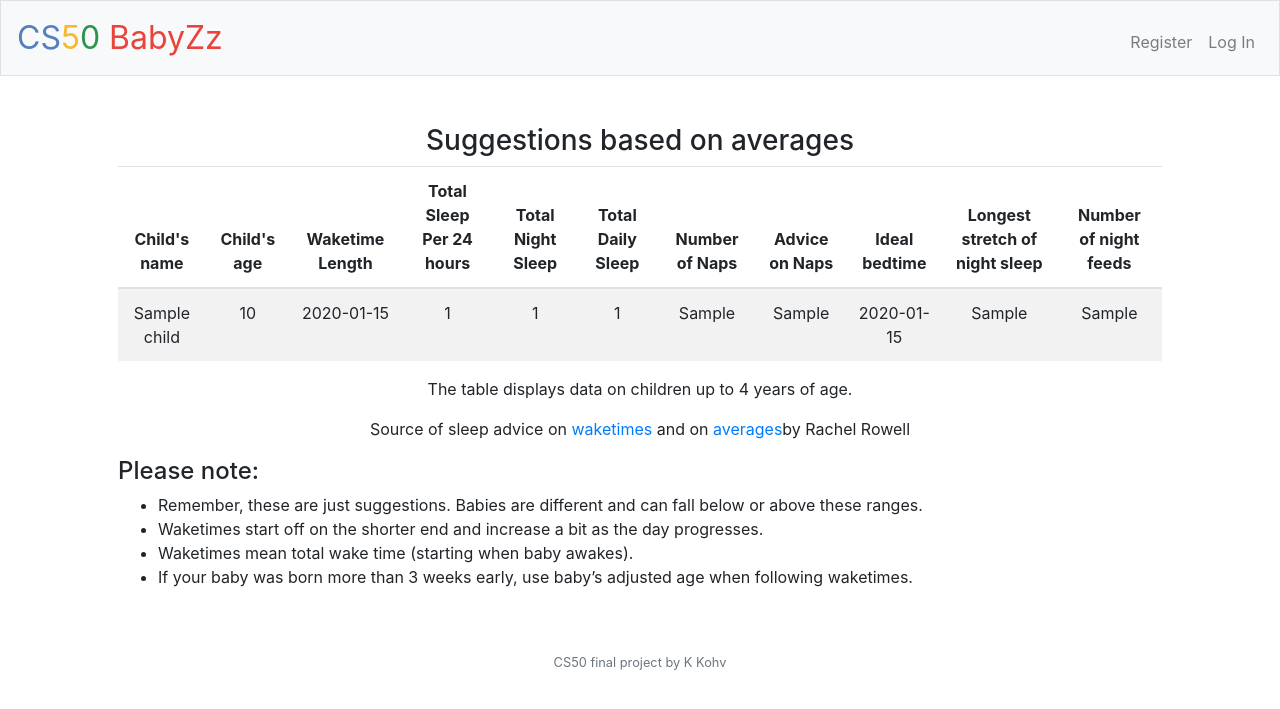
After one commit to KeaKohv/babyzz, a Flask app: template templates/averages.html in a window 1280 px wide. The commit adds this page. Shown: the top 709 px of the page. Run offline with Flask 2, Linux system fonts and the light colour scheme; the template is opened without the code that fills it: most values are stand-ins (such as "Sample title", 1, 10 or a date in 2020); some libraries are stand-ins or nearby versions.

Commit message:
averages.html

```diff
--- a/application.py
+++ b/application.py
@@ -58,7 +58,12 @@ def waketimes():
     children = children_waketime(session["user_id"])
     return render_template("waketimes.html", children=children)
 
-
+@app.route("/averages")
+@login_required
+def averages():
+    """Show averages page"""
+    children = children_averages(session["user_id"])
+    return render_template("averages.html", children=children)
 
 @app.route("/children", methods=["GET", "POST"])
 @login_required
@@ -300,6 +305,61 @@ def children_waketime(user_id):
 
     return children
 
+# Function for averages.html
+def children_averages(user_id):
+    rows = db.execute("SELECT * FROM children WHERE parent_id = ?", user_id)
+
+    children = []
+    for row in rows:
+        baby_name = row["baby_name"]
+        baby_birth = row["baby_birth"]
+        baby_age = calculate_age(baby_birth)
+        baby_age_in_months = calculate_age_in_months(baby_birth)
+        waketime = "ZZZ"
+        total_sleep = "ZZZ"
+        total_night = "ZZZ"
+        total_day = "ZZZ"
+        nr_naps = "ZZZ"
+        naps_advice = "ZZZ"
+        bedtime = "ZZZ"
+        night_sleep_pattern = "ZZZ"
+        night_feeds = "ZZZ"
+        if baby_age_in_months <= 48:
+            new_child = {
+                "baby_name": baby_name,
+                "baby_birth": baby_birth,
+                "baby_age": baby_age,
+                "age_in_months": baby_age_in_months,
+                "waketime": waketime,
+                "total_sleep": total_sleep,
+                "total_night": total_night,
+                "total_day": total_day,
+                "nr_naps": nr_naps,
+                "naps_advice": naps_advice,
+                "bedtime": bedtime,
+                "night_sleep_pattern": night_sleep_pattern,
+                "night_feeds": night_feeds
+            }
+            children.append(new_child)
+
+    for child in children:
+        months = child["age_in_months"]
+        averages = db.execute("SELECT * FROM averages WHERE age_min <= ? AND age_max >= ?",
+                                  months, months)
+
+        if len(averages) == 1:
+            for row in averages:
+                child["waketime"] = row["waketime"]
+                child["total_sleep"] = row["total_sleep"]
+                child["total_day"] = row["total_day"]
+                child["nr_naps"] = row["nr_naps"]
+                child["naps_advice"] = row["naps_advice"]
+                child["bedtime"] = row["bedtime"]
+                child["night_sleep_pattern"] = row["night_sleep_pattern"]
+                child["night_feeds"] = row["night_feeds"]
+
+    return children
+
 
 # This function is partly based on the solution given here: https://stackoverflow.com/questions/2217488/age-from-birthdate-in-python
 def calculate_age(born):
--- /dev/null
+++ b/templates/averages.html
@@ -0,0 +1,56 @@
+{% extends "layout.html" %}
+
+{% block title %}
+    Detailed suggestions
+{% endblock %}
+
+{% block main %}
+    <h3>Suggestions based on averages </h3>
+    <table class="table table-striped">
+        <thead>
+            <tr>
+                <th>Child's name</th>
+                <th>Child's age</th>
+                <th>Waketime Length</th>
+                <th>Total Sleep Per 24 hours</th>
+                <th>Total Night Sleep</th>
+                <th>Total Daily Sleep</th>
+                <th>Number of Naps</th>
+                <th>Advice on Naps</th>
+                <th>Ideal bedtime</th>
+                <th>Longest stretch of night sleep</th>
+                <th>Number of night feeds</th>
+            </tr>
+        </thead>
+        <tbody>
+        <!-- Loop through the database entries to display them in this table -->
+            {% for child in children %}
+            <tr>
+                <td>{{child["baby_name"]}}</td>
+                <td>{{child["baby_age"]}}</td>
+                <td>{{child["waketime"]}}</td>
+                <td>{{child["total_sleep"]}}</td>
+                <td>{{child["total_night"]}}</td>
+                <td>{{child["total_day"]}}</td>
+                <td>{{child["nr_naps"]}}</td>
+                <td>{{child["naps_advice"]}}</td>
+                <td>{{child["bedtime"]}}</td>
+                <td>{{child["night_sleep_pattern"]}}</td>
+                <td>{{child["night_feeds"]}}</td>
+            </tr>
+            {% endfor %}
+        </tbody>
+    </table>
+
+    <p>The table displays data on children up to 4 years of age.</p>
+    <p>Source of sleep advice on <a href="http://www.mybabysleepguide.com/2009/02/wake-time.html" target="_blank" rel="noreferrer noopener">waketimes</a>
+        and on <a href="http://www.mybabysleepguide.com/2013/02/average-sleep-charts-by-age.html" target="_blank" rel="noreferrer noopener">averages</a>by Rachel Rowell</p>
+    <h4 align="left">Please note:</h4>
+    <ul align="left">
+        <li>Remember, these are just suggestions. Babies are different and can fall below or above these ranges.</li>
+        <li>Waketimes start off on the shorter end and increase a bit as the day progresses.</li>
+        <li>Waketimes mean total wake time (starting when baby awakes).</li>
+        <li>If your baby was born more than 3 weeks early, use baby’s adjusted age when following waketimes.</li>
+      </ul>
+
+{% endblock %}
--- a/templates/layout.html
+++ b/templates/layout.html
@@ -36,7 +36,7 @@
                 {% if session.user_id %}
                     <ul class="navbar-nav mr-auto mt-2">
                         <li class="nav-item"><a class="nav-link" href="/waketimes">Waketimes</a></li>
-                        <li class="nav-item"><a class="nav-link" href="/buy">Night sleep</a></li>
+                        <li class="nav-item"><a class="nav-link" href="/averages">Detailed suggestions</a></li>
                         <li class="nav-item"><a class="nav-link" href="/sell">Sample schedule</a></li>
                         <li class="nav-item"><a class="nav-link" href="/history">Tips</a></li>
                     </ul>
```
